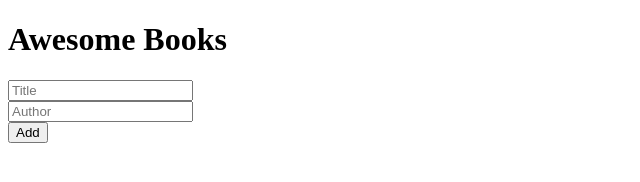
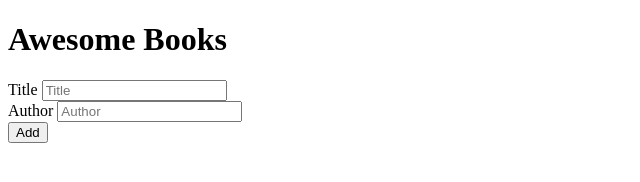
Before and after one commit to 29td/Awesome-books, a website: page index.html in a window 1280 px wide. Shown: the whole page, without its empty margins (0-640 px from the left). Drawn offline with Linux system fonts and the light colour scheme.

Commit message:
Make changes to fix linter errors

```diff
--- a/index.html
+++ b/index.html
@@ -19,11 +19,13 @@
     <div class="forms-section">
     <form action="#" id="form">
         <div class="text-input">
-            <input type="text" id="title" placeholder="Title" required>
+            <label for="title">Title</label>
+            <input type="text" id="title" name="title" placeholder="Title" required>
         </div>
 
         <div class="text-input">
-            <input type="text" id="author" placeholder="Author" required>
+            <label for="title">Author</label>
+            <input type="text" id="author" name="author" placeholder="Author" required>
         </div>
         <button type="submit">Add</button>
     </form>
```
